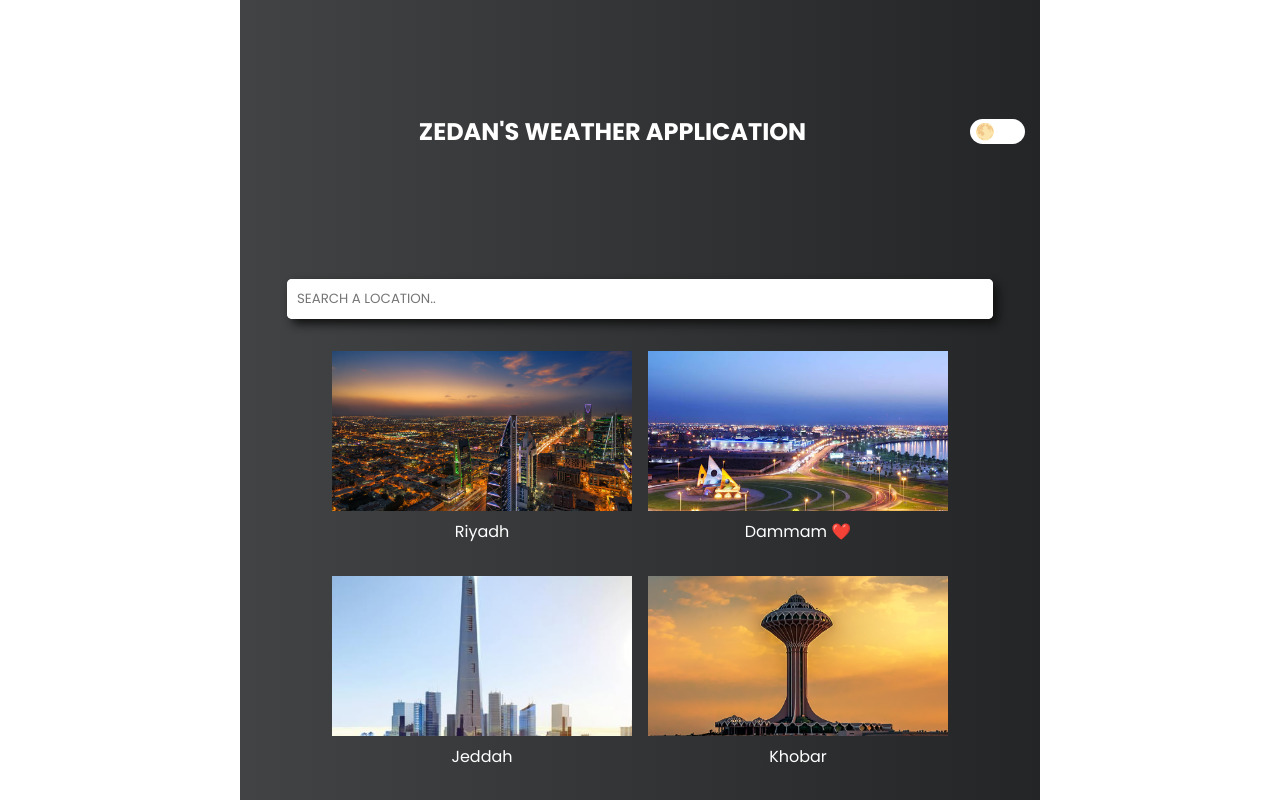
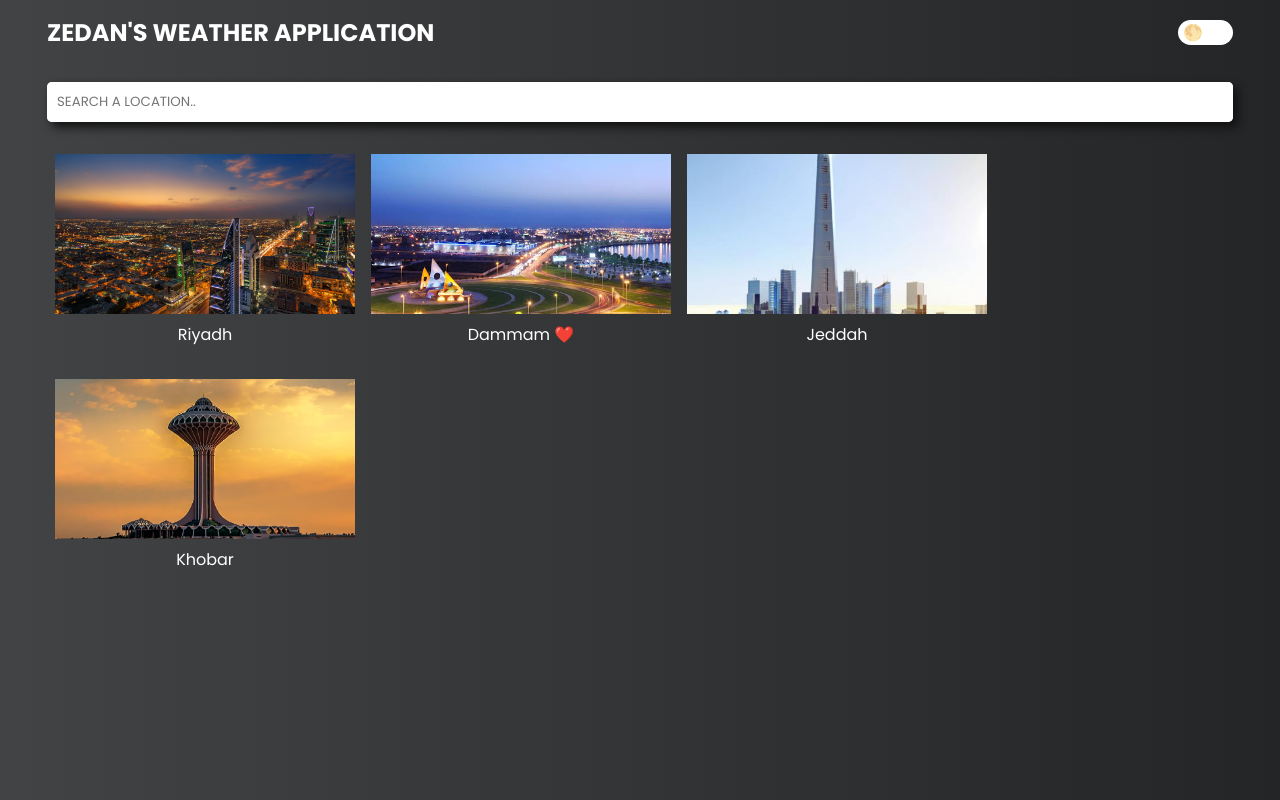
Before and after one commit to ZedanSaheer/next-js-weather-app, a Next.js app: page / in a window 1280 px wide. Built offline with nearby package versions, Linux system fonts and the light colour scheme.

Commit message:
done UI and logic

```diff
--- a/styles/main.scss
+++ b/styles/main.scss
@@ -31,10 +31,11 @@
 
 .place{
     margin-top: 1rem;
+    padding: 0 2rem;
     &__row{
         display: flex;
         align-items: center;
-        justify-content: center;
+        justify-content: flex-start;
         flex-wrap: wrap;
     }
     &__box{
@@ -51,20 +52,24 @@
         }
         div{
             border-radius: 10px;
+            :hover{
+                transform: scale(1.2);
+                transition: transform 0.2s ease;
+            }
         }
     }
 
 }
 .title{
     display: flex;
-    flex: 1;
+    padding: 0 2rem;
     width: 100%;
     justify-content: space-between;
     align-items: center;
 }
 .container {
     position: relative;
-        max-width: 800px;
+    max-width: 100%;
     margin: 0 auto;
     display: flex;
     flex-direction: column;
@@ -96,7 +101,7 @@
         flex: 1;
         text-transform: uppercase;
         color: white;
-        text-align: center;
+        text-align: start;
         font-size: 1.5rem;
     }
 }
```
